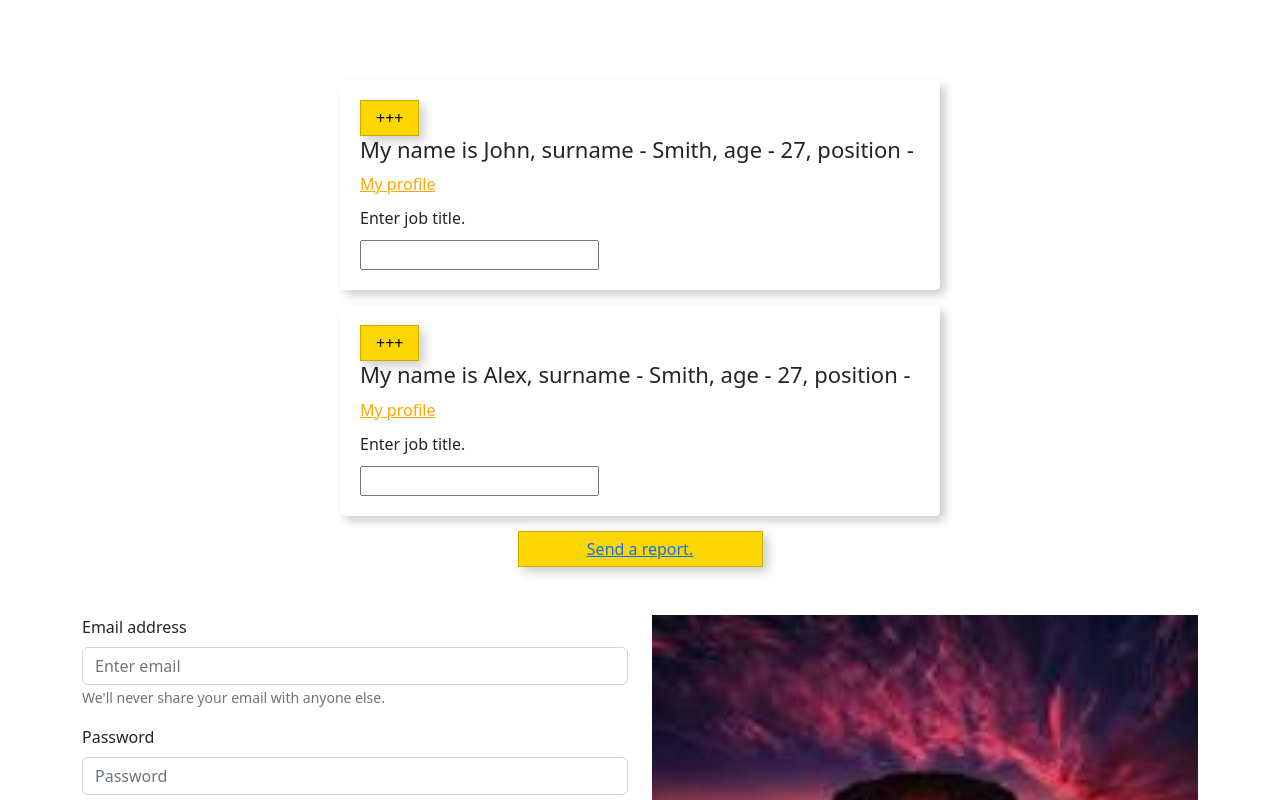
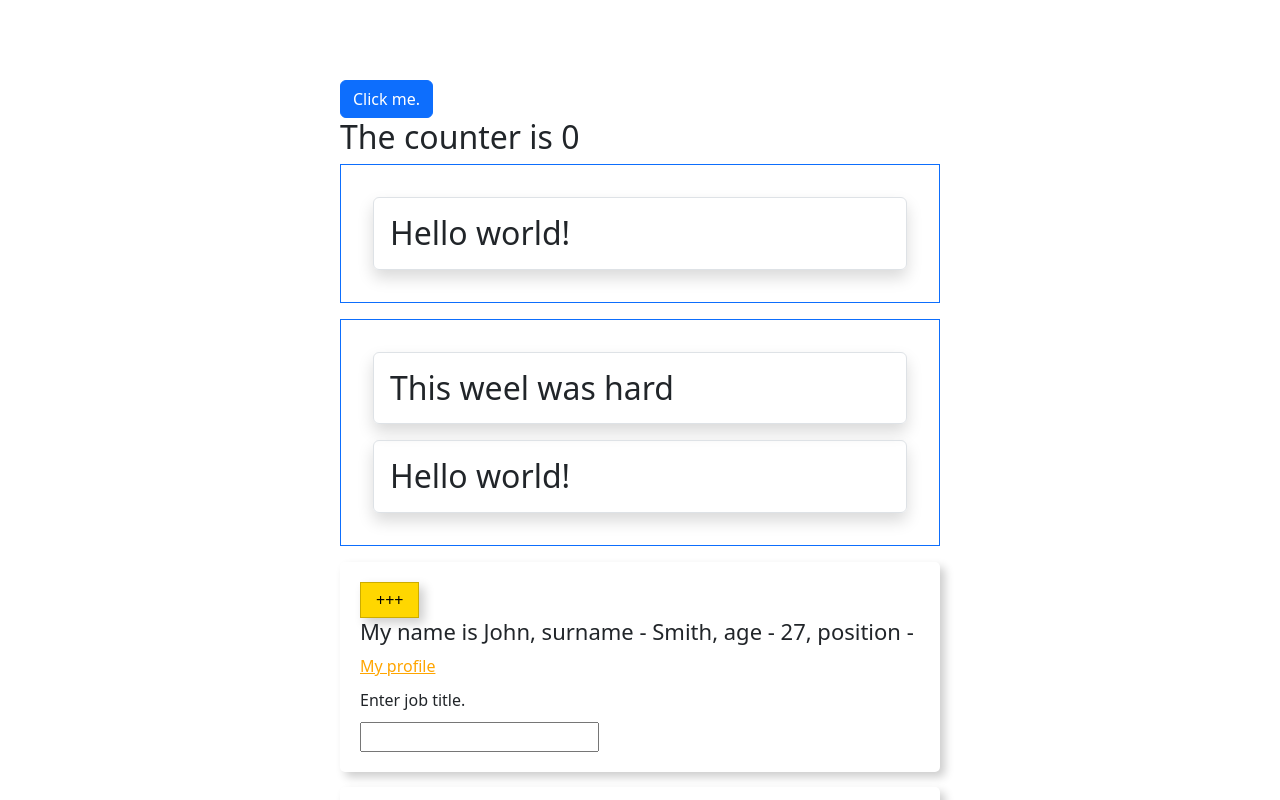
Before and after one commit to mihailsinM/mihailsinM.github.io, a React (Create React App) app: page / in a window 1280 px wide. Shown: the top 800 px of the page. Built offline with nearby package versions, Linux system fonts and the light colour scheme.

Commit message:
added Render prop

```diff
--- a/src/App.js
+++ b/src/App.js
@@ -1,4 +1,5 @@
 import { Component } from 'react';
+import React from 'react';
 import styled from 'styled-components';
 
 import './App.css';
@@ -85,9 +86,71 @@ const Wrapper = styled.div`
   margin: 80px auto 0 auto;
 `;
 
+const DynamicGreating = (props) => {
+  return (
+    <div className={'mb-3 p-3 border border-' + props.color}>
+      {
+        React.Children.map(props.children, child => {
+          return React.cloneElement(child, { className: 'shadow p-3 m-3 border rounded' })
+        })
+      }
+    </div>
+  )
+}
+
+const HelloGreating = () => {
+  return (
+    <div style={{ 'width': '600px', 'margin': '0 auto' }}>
+      <DynamicGreating color={'primary'}>
+        <h2>Hello world!</h2>
+      </DynamicGreating>
+    </div>
+  )
+}
+const Massage = (props) => {
+  return (
+    <h2>The counter is {props.counter}</h2>
+  )
+}
+
+class Counter extends Component {
+  state = {
+    counter: 0
+  }
+
+  changeCounter = () => {
+    this.setState(({ counter }) => ({
+      counter: counter + 1
+    }))
+  }
+
+  render() {
+    return (
+      <>
+        <button
+          className={"btn btn-primary"}
+          onClick={this.changeCounter}>
+          Click me.
+        </button>
+        {this.props.render(this.state.counter)}
+      </>
+    )
+  }
+}
+
 function App() {
   return (
     <Wrapper>
+      <Counter render={counter => (
+        <Massage counter={counter} />
+      )} />
+
+      <HelloGreating />
+      <DynamicGreating color={'primary'}>
+        <h2>This weel was hard</h2>
+        <h2>Hello world!</h2>
+      </DynamicGreating>
+
       <WhoAmI name='John' surname="Smith" link='https://github.com/mihailsinM' />
       <WhoAmI name='Alex' surname="Smith" link='https://github.com/mihailsinM' />
     </Wrapper>
```
